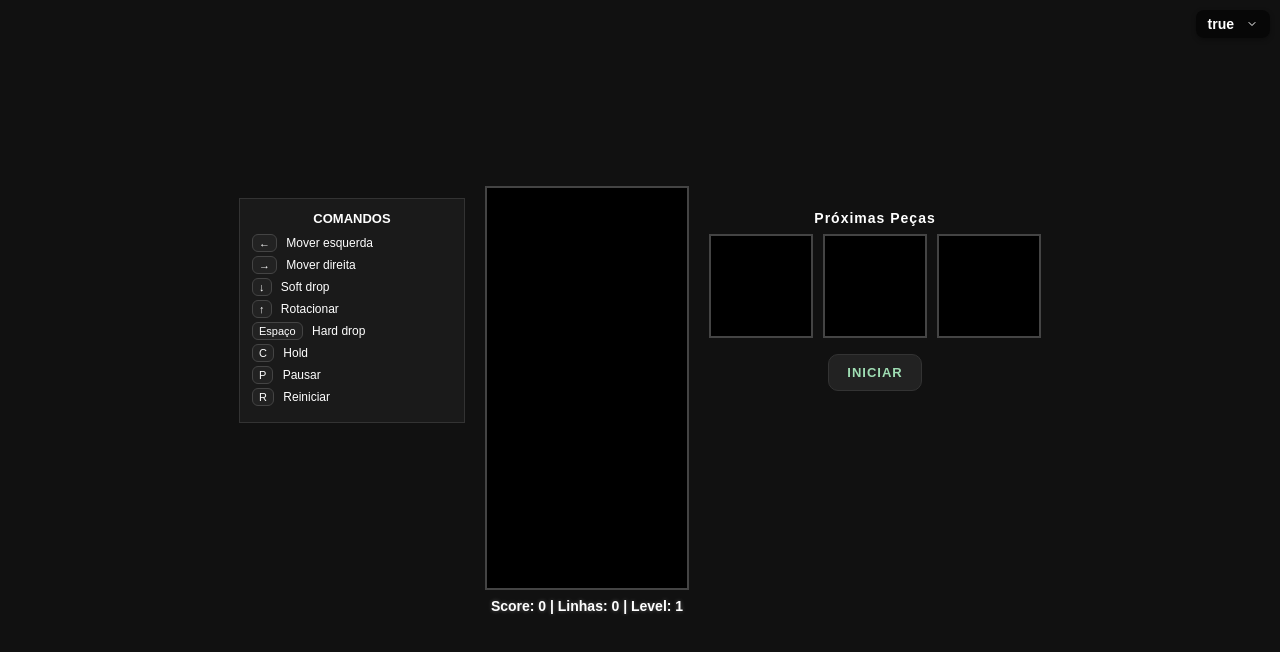
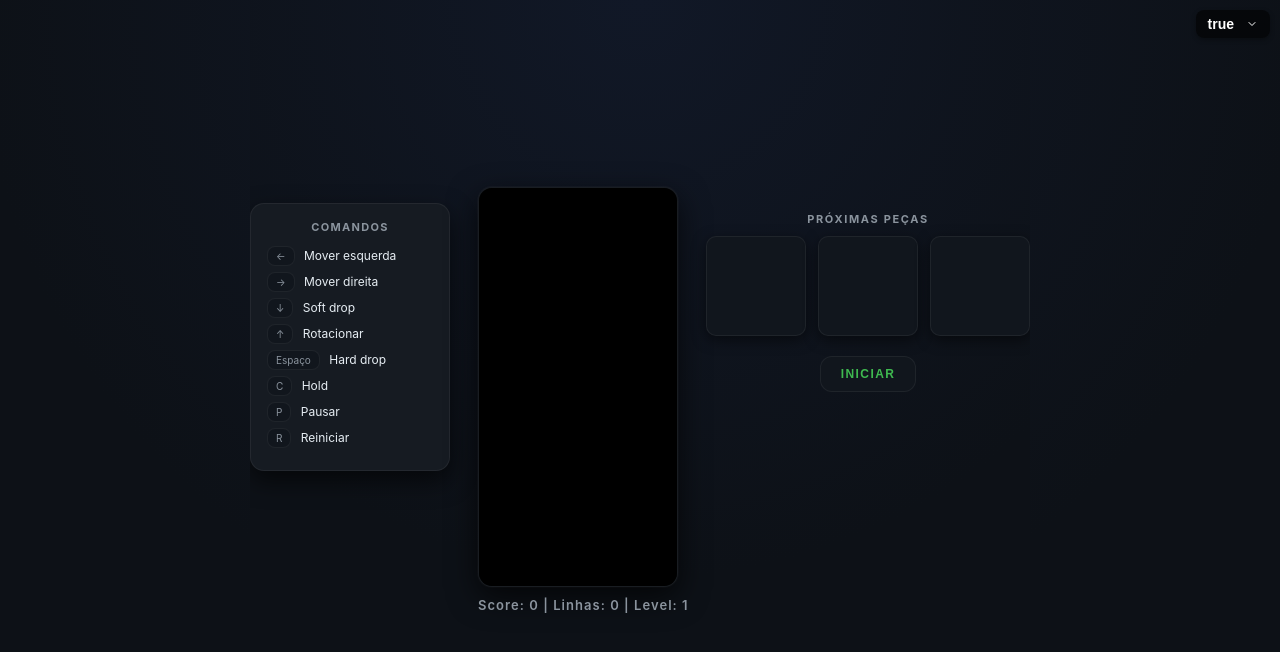
Before and after one commit to fragass/HQS2ncTCSkI, a plain HTML site: page ksmklewumf.html in a window 1280 px wide. Drawn offline with Linux system fonts and the light colour scheme; sample sign-in values are in the browser's storage.

Commit message:
Update styles.css

```diff
--- a/css/styles.css
+++ b/css/styles.css
@@ -1,200 +1,228 @@
-html, body {
-  height: 100%;
-  margin: 0;
-  background: #111;
-  color: #fff;
-  display: flex;
-  align-items: center;     /* centraliza verticalmente */
-  justify-content: center; /* centraliza horizontalmente */
-  overflow-x: hidden;      /* impede rolagem lateral */
-  overflow-y: hidden;      /* impede rolagem vertical extra */
-  font-family: Arial, Helvetica, sans-serif;
-  text-align: center;      /* centraliza textos por padrão */
+:root{
+  --bg:#0d1117;
+  --panel:#161b22;
+  --panel-soft:#11161d;
+  --border:rgba(255,255,255,.06);
+  --text:#e6edf3;
+  --muted:#8b949e;
+  --accent:#2f81f7;
+  --danger:#ff4d4f;
+  --success:#3fb950;
+  --warning:#d29922;
 }
 
-#mainWrapper {
-  display: flex;
-  flex-direction: column;
-  align-items: center;
-  max-width: 100%;
+/* Reset base */
+*{box-sizing:border-box}
+
+html, body{
+  height:100%;
+  margin:0;
+  background:radial-gradient(circle at top,#111827 0%,var(--bg) 65%);
+  color:var(--text);
+  display:flex;
+  align-items:center;
+  justify-content:center;
+  overflow:hidden;
+  font-family:-apple-system,BlinkMacSystemFont,"Segoe UI",Roboto,Inter,sans-serif;
+  text-align:center;
 }
 
-.game-area {
-  display: flex;
-  gap: 20px;
-  align-items: flex-start;
-  justify-content: center;
-  margin: 0 auto;
-  max-width: 100%;
+/* Layout principal */
+#mainWrapper{
+  display:flex;
+  flex-direction:column;
+  align-items:center;
+  max-width:100%;
 }
 
-.arena-wrapper {
-  display: flex;
-  flex-direction: column;
-  align-items: center;
+.game-area{
+  display:flex;
+  gap:28px;
+  align-items:flex-start;
+  justify-content:center;
+  margin:0 auto;
+  max-width:100%;
 }
 
-/* Arena do Tetris */
-#tetris {
-  background: #000;
-  border: 2px solid #444;
-  width: 200px;   /* largura fixa */
-  height: 400px;  /* altura fixa */
-  display: block;
-  margin: 0 auto;
+.arena-wrapper{
+  display:flex;
+  flex-direction:column;
+  align-items:center;
 }
 
-/* Scoreboard abaixo da arena com fonte menor */
-#scoreboard {
-  margin-top: 8px;
-  color: #fff;
-  font-weight: 700;
-  font-size: 14px;          /* fonte menor */
-  text-align: center;
-  text-shadow: 0 0 4px rgba(255,255,255,0.3);
-  width: 200px;             /* mesma largura da arena */
-  white-space: nowrap;      /* impede quebra de linha */
+/* Arena */
+#tetris{
+  background:#0b0f14;
+  border:1px solid var(--border);
+  border-radius:14px;
+  width:200px;
+  height:400px;
+  box-shadow:
+    0 10px 30px rgba(0,0,0,.7),
+    0 0 0 1px rgba(255,255,255,.03);
 }
 
-/* Próximas peças */
-.next-box {
-  display: flex;
-  flex-direction: column; /* título em cima */
-  align-items: center;
-  margin-top: 12px;
+/* Score */
+#scoreboard{
+  margin-top:10px;
+  font-weight:600;
+  font-size:13px;
+  color:var(--muted);
+  letter-spacing:.08em;
+  width:200px;
+  white-space:nowrap;
 }
 
-.next-box h2 {
-  font-size: 14px;
-  margin-bottom: 8px;
-  letter-spacing: 1px;
-  color: #fff;
-  text-align: center;
-  width: 100%;
+/* Next pieces */
+.next-box{
+  display:flex;
+  flex-direction:column;
+  align-items:center;
+  margin-top:16px;
 }
 
-/* Linha horizontal para os canvases */
-.next-box-canvases {
-  display: flex;
-  flex-direction: row;   /* coloca os quadrados lado a lado */
-  gap: 10px;             /* espaço entre eles */
-  justify-content: center;
-  align-items: center;
+.next-box h2{
+  font-size:11px;
+  text-transform:uppercase;
+  letter-spacing:.15em;
+  color:var(--muted);
+  margin-bottom:10px;
 }
 
-#next1, #next2, #next3 {
-  background: #000;
-  border: 2px solid #444;
-  width: 100px;
-  height: 100px;
-  display: block;
-  margin: 0;
+.next-box-canvases{
+  display:flex;
+  gap:12px;
+  justify-content:center;
 }
 
-.side-panel {
-  display: flex;
-  flex-direction: column;
-  align-items: center;
+#next1, #next2, #next3{
+  background:var(--panel-soft);
+  border:1px solid var(--border);
+  border-radius:10px;
+  width:100px;
+  height:100px;
+  box-shadow:0 4px 14px rgba(0,0,0,.5);
 }
 
-.left-panel { order: -1; } /* garante que fique à esquerda */
-
-.card {
-  background: #1a1a1a;
-  border: 1px solid #333;
-  padding: 12px;
-  margin-top: 12px;
-  width: 200px;
-  font-size: 12px;
-  text-align: left;
-}
-.card h3 {
-  margin: 0 0 8px;
-  font-size: 13px;
-  text-align: center;
-  color: #fff;
-}
-.card ul { list-style: none; padding: 0; margin: 0; }
-.card li { margin: 4px 0; }
-.key {
-  display: inline-block;
-  background: #222;
-  border: 1px solid #444;
-  border-radius: 6px;
-  padding: 2px 6px;
-  margin-right: 6px;
-  font-size: 11px;
+/* Side panels */
+.side-panel{
+  display:flex;
+  flex-direction:column;
+  align-items:center;
 }
 
-/* Botão agora na lateral direita */
-.controls-side {
-  margin-top: 16px;
-  display: flex;
-  justify-content: center;
+.left-panel{ order:-1; }
+
+/* Cards */
+.card{
+  background:var(--panel);
+  border:1px solid var(--border);
+  border-radius:14px;
+  padding:16px;
+  margin-top:16px;
+  width:200px;
+  font-size:12px;
+  text-align:left;
+  box-shadow:0 10px 25px rgba(0,0,0,.6);
 }
 
-.btn {
-  padding: 10px 18px;
-  font-size: 13px;
-  font-weight: 700;
-  border: 1px solid #333;
-  border-radius: 10px;
-  cursor: pointer;
-  transition: transform .15s ease, box-shadow .15s ease;
-  text-transform: uppercase;
-  letter-spacing: 1px;
-  background: #222;   /* tom da página */
-  color: #eee;
-}
-.btn:hover {
-  transform: translateY(-1px);
-  box-shadow: 0 6px 18px rgba(0,0,0,0.45);
+.card h3{
+  margin:0 0 12px;
+  font-size:11px;
+  text-transform:uppercase;
+  letter-spacing:.12em;
+  color:var(--muted);
+  text-align:center;
 }
 
-/* Estados do botão */
-#startPauseBtn.start { background: #222; color: #9fddb3; }  /* verde suave */
-#startPauseBtn.pause { background: #222; color: #ffd27a; }  /* amarelo suave */
-#startPauseBtn.resume { background: #222; color: #9fc3ff; } /* azul claro */
+.card ul{list-style:none;padding:0;margin:0}
+.card li{margin:6px 0;color:var(--text)}
 
-#overlayPopup {
-  display: none;
-  position: fixed; inset: 0;
-  background: rgba(0,0,0,0.88);
-  color: #fff;
-  z-index: 999;
-  flex-direction: column;
-  align-items: center;
-  justify-content: center;
-  text-align: center;
-  padding: 20px;
-}
-#overlayPopup h2 {
-  font-size: 28px;
-  margin: 0 0 10px;
-  color: #ff4444;
-  letter-spacing: 2px;
-}
-#overlayInfo {
-  margin: 0 0 16px;
-  font-size: 16px;
-  color: #9fddb3;
-}
-#overlayBtn {
-  padding: 10px 20px;
-  font-size: 14px;
-  font-weight: 700;
-  border-radius: 10px;
+.key{
+  display:inline-block;
+  background:var(--panel-soft);
+  border:1px solid var(--border);
+  border-radius:8px;
+  padding:3px 8px;
+  margin-right:6px;
+  font-size:10px;
+  color:var(--muted);
 }
 
-footer {
-  position: fixed;
-  bottom: 0;
-  left: 0;
-  width: 100%;
-  text-align: center;
-  padding: 8px 0;
-  font-size: 12px;
-  color: #fff;
-  background: transparent;
-  pointer-events: none;
+/* Botão lateral */
+.controls-side{
+  margin-top:20px;
+  display:flex;
+  justify-content:center;
 }
+
+.btn{
+  padding:10px 20px;
+  font-size:12px;
+  font-weight:600;
+  border:1px solid var(--border);
+  border-radius:12px;
+  cursor:pointer;
+  transition:all .15s ease;
+  text-transform:uppercase;
+  letter-spacing:.12em;
+  background:var(--panel-soft);
+  color:var(--text);
+}
+
+.btn:hover{
+  transform:translateY(-1px);
+  border-color:rgba(255,255,255,.15);
+  box-shadow:0 8px 20px rgba(0,0,0,.6);
+}
+
+/* Estados */
+#startPauseBtn.start{ color:var(--success); }
+#startPauseBtn.pause{ color:var(--warning); }
+#startPauseBtn.resume{ color:var(--accent); }
+
+/* Overlay */
+#overlayPopup{
+  display:none;
+  position:fixed;
+  inset:0;
+  background:rgba(10,15,20,.92);
+  backdrop-filter:blur(6px);
+  z-index:999;
+  flex-direction:column;
+  align-items:center;
+  justify-content:center;
+  padding:20px;
+}
+
+#overlayPopup h2{
+  font-size:22px;
+  margin:0 0 10px;
+  color:var(--danger);
+  letter-spacing:.15em;
+  text-transform:uppercase;
+}
+
+#overlayInfo{
+  margin:0 0 20px;
+  font-size:14px;
+  color:var(--muted);
+}
+
+#overlayBtn{
+  padding:10px 22px;
+  font-size:12px;
+  border-radius:12px;
+}
+
+/* Footer */
+footer{
+  position:fixed;
+  bottom:12px;
+  width:100%;
+  text-align:center;
+  font-size:11px;
+  color:var(--muted);
+  opacity:.5;
+  pointer-events:none;
+}
```
